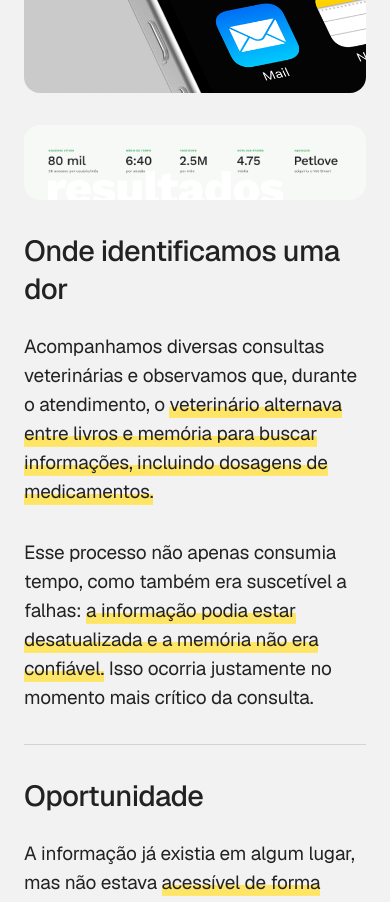
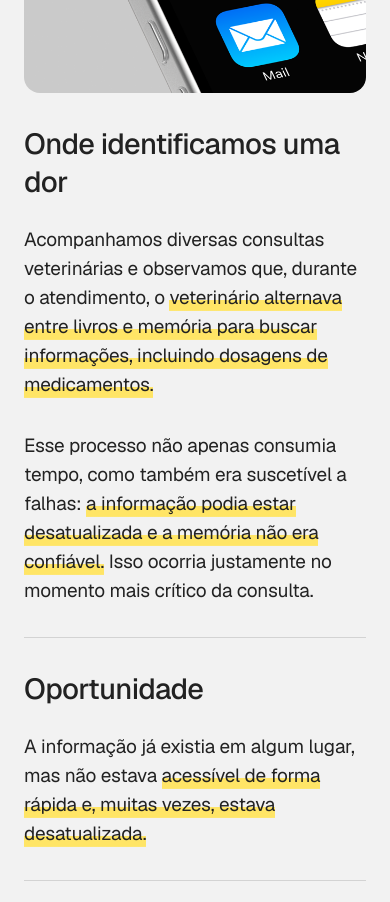
Before and after one commit to allexistsuda/portfolio, a Next.js app: page /vet-smart in a window 390 px wide. Shown: the part 2820-3722 px from the top of the page. Built offline with nearby package versions, Linux system fonts and the light colour scheme.

Commit message:
mobile: remover img 05 vet-smart

```diff
--- a/app/vet-smart/page.tsx
+++ b/app/vet-smart/page.tsx
@@ -100,7 +100,7 @@ export default function VetSmart() {
           <div className="flex md:hidden"><Img src="/vet-smart/04-mobile.gif" alt="Vet Smart motion" /></div>
           <div className="hidden md:flex"><Img src="/vet-smart/04.gif" alt="Vet Smart motion" /></div>
           <div className="flex md:hidden"><Img src="/vet-smart/celular-mobile.png" alt="Vet Smart" /></div>
-          <Img src="/vet-smart/05.png" alt="Vet Smart resultados" />
+          <div className="hidden md:block"><Img src="/vet-smart/05.png" alt="Vet Smart resultados" /></div>
         </div>
 
         {/* Onde identificamos uma dor */}
```
